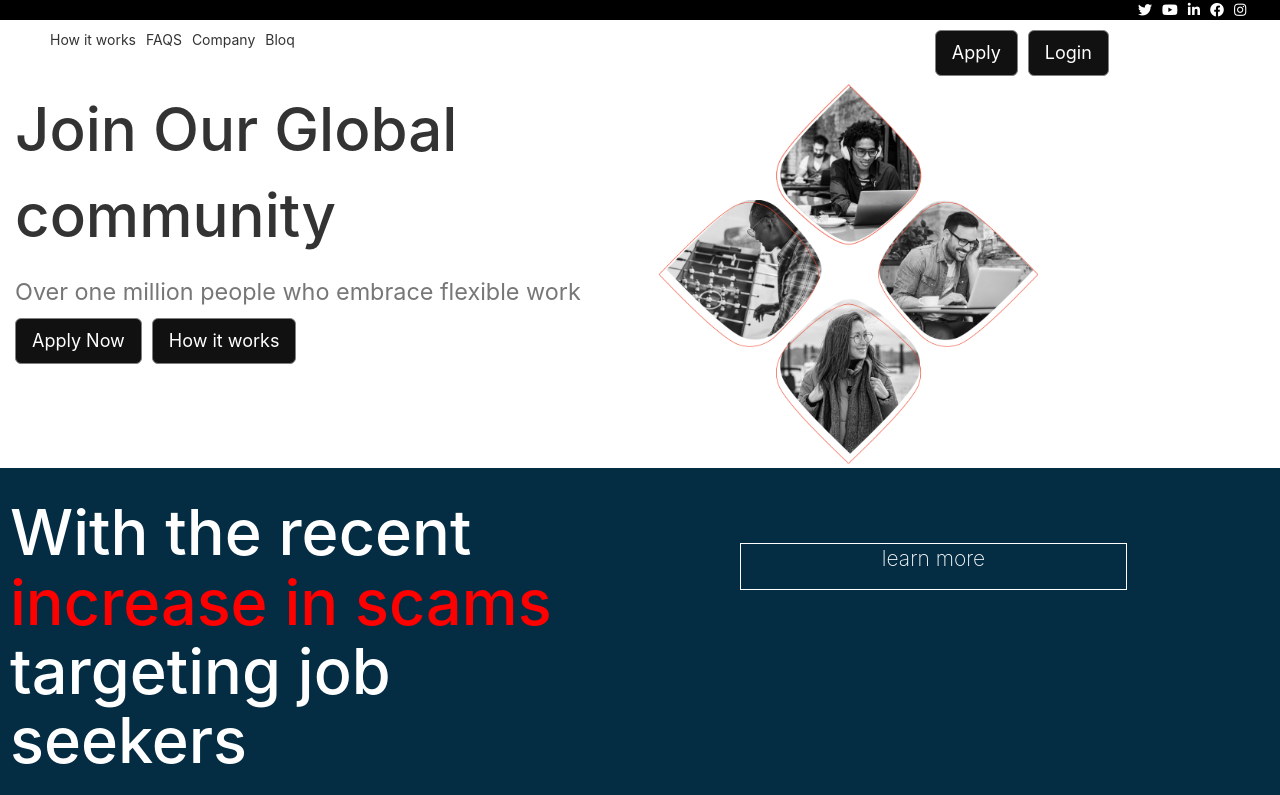
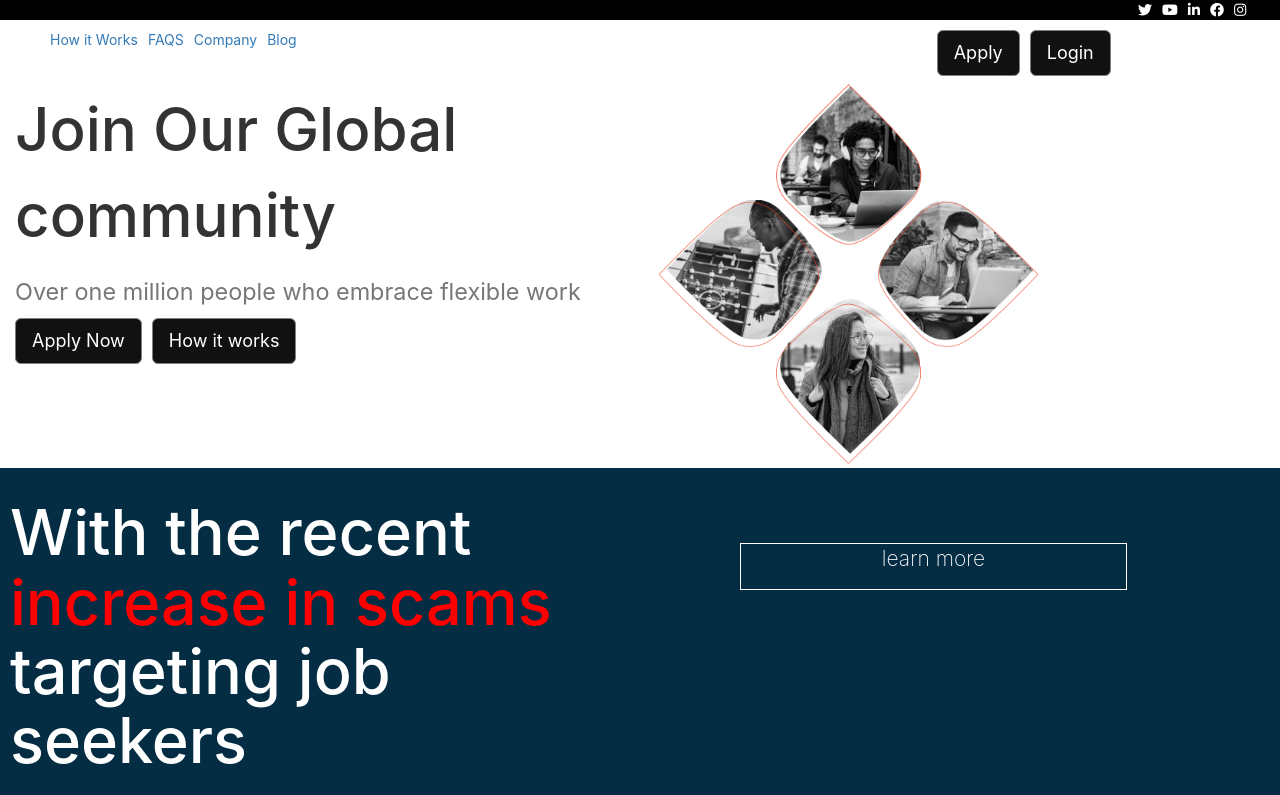
Before and after one commit to Jobwafula/riki-react, a React (Create React App) app: page / in a window 1280 px wide. Shown: the top 795 px of the page. Built offline with nearby package versions, Linux system fonts and the light colour scheme.

Commit message:
minor tick

```diff
--- a/src/components/ApplyLogin.js
+++ b/src/components/ApplyLogin.js
@@ -13,10 +13,10 @@ export default function ApplyLogin() {
     <div style={styles.container}>
       <div>
             <ul>
-                <li>How it works</li>
-                <li>FAQS</li>
-                <li>Company</li>
-                <li>Bloq</li>
+                <li><NavLink>How it Works</NavLink></li>
+                <li><NavLink>FAQS</NavLink></li>
+                <li><NavLink>Company</NavLink></li>
+                <li><NavLink>Blog</NavLink></li>
             </ul>
       </div>
       <div>
--- a/src/components/Join.js
+++ b/src/components/Join.js
@@ -6,12 +6,15 @@ import appen from '../images/Appen-Connect-Flower.png'
 export default function Join() {
 
   const styles={
+    main:{
+        padding :"0px"
+    },
     htext:{
       fontSize:'6rem'
     }
   }
   return (
-    <div >
+    <div style={styles.main} >
       <div className=' row'>
       <div className=" col-sm-6 col-md-6  ">
                 <div className='container'>
--- a/src/pages/Apply.js
+++ b/src/pages/Apply.js
@@ -43,7 +43,7 @@ setCountry(
   const handleSubmit=(event)=>{
     event.preventDefault()
 
-     const data = {
+     const user = {
       email:email,
       firstName:firstName,
       lastName:lastName,
@@ -53,7 +53,7 @@ setCountry(
 
     // axios post
 
-    axios.post("http://github.com/kenreagan/sqlalchemymaps",data)
+    axios.post("http://github.com/kenreagan/sqlalchemymaps",user)
     .then(response=>{
       console.log("data sent successfully")
     })
```
